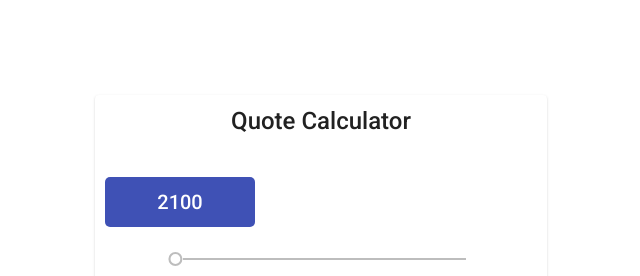
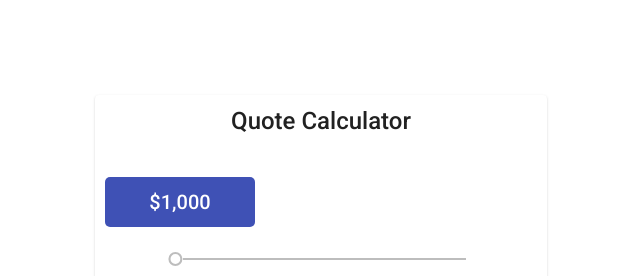
Before and after one commit to PlacidoPenitente/MoneyMe.Api, an Angular app in the folder MoneyMe/: page / in a window 1280 px wide. Shown: the top 276 px of the page, without its empty margins (319-959 px from the left). Built offline with nearby package versions, Linux system fonts and the light colour scheme.

Commit message:
Created slider callout.

```diff
--- a/MoneyMe/src/app/quote-calculator/quote-calculator.component.html
+++ b/MoneyMe/src/app/quote-calculator/quote-calculator.component.html
@@ -5,17 +5,17 @@
       <div class="amount-slider">
         <div class="slider-group">
           <div style="display: block; height: 50px; margin: 8px;">
-            <div [style.left]="position"
+            <div class="slider-label" [style.left]="position"
               style="position: absolute; width: 150px; height: 50px; background-color:#3f51b5; border-radius: 5px;">
               <div style="width: 100%; height: 100%; display: flex; flex-direction: column; align-items: center;">
                 <div style="height: 100%; display: flex; flex-direction: row; align-items: center;">
-                  <h2 style="color: white; margin: 0px">{{amount}}</h2>
+                  <h2 style="color: white; margin: 0px">{{loanAmount}}</h2>
                 </div>
               </div>
             </div>
           </div>
           <div style="width:100%; display: flex; flex-direction: column; align-items: center;">
-            <mat-slider (input)="onInputChange($event)" tickInterval="10" step="1" min="0" max="100">
+            <mat-slider (input)="onInputChange($event)" tickInterval="10" step="1" min="1" max="100">
             </mat-slider>
             <div class="range">
               <label>2500</label>
--- a/MoneyMe/src/app/quote-calculator/quote-calculator.component.ts
+++ b/MoneyMe/src/app/quote-calculator/quote-calculator.component.ts
@@ -19,15 +19,22 @@ export class QuoteCalculatorComponent implements OnInit {
     this._position = v;
   }
 
+  private _loanAmount: string = "$1,000";
+  public get loanAmount(): string {
+    return this._loanAmount;
+  }
+  public set loanAmount(v: string) {
+    this._loanAmount = v;
+  }
 
-  private _amount: number = 2100;
+
+  private _amount: number = 1000;
   public get amount(): number {
     return this._amount;
   }
   public set amount(v: number) {
     this._amount = v;
   }
-
 
   constructor(private httpClient: HttpClient) { }
 
@@ -36,7 +43,8 @@ export class QuoteCalculatorComponent implements OnInit {
 
   onInputChange(event: MatSliderChange) {
     this.position = ((((event.value ?? 0) / 100) * 280) + 10) + "px";
-    this.amount = (((event.value ?? 0) / 100) * (15000 - 2100)) + 2100
+    this.amount = (((event.value ?? 0) / 100) * (100000));
+    this.loanAmount = "$" + this._amount.toLocaleString();
   }
 
   public async requestQuoteAsync(): Promise<void> {
```
